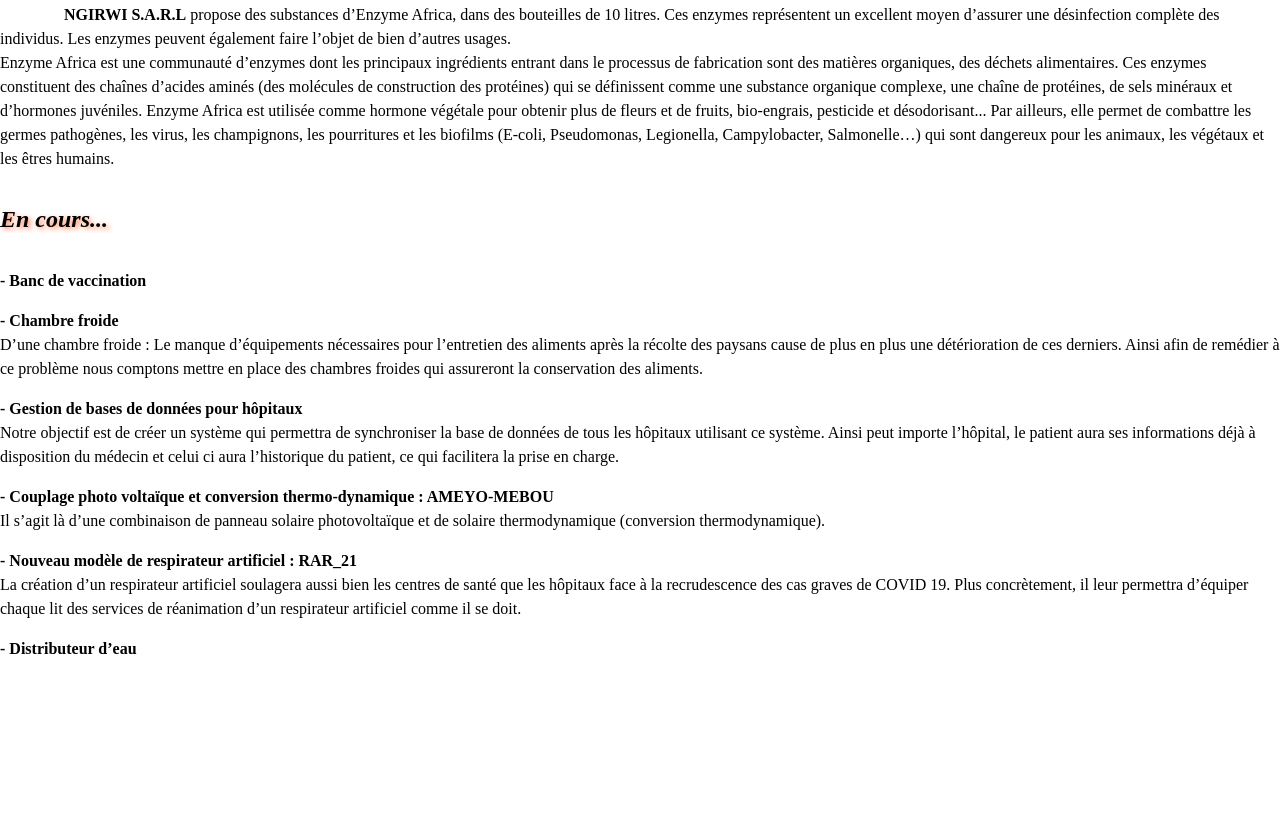
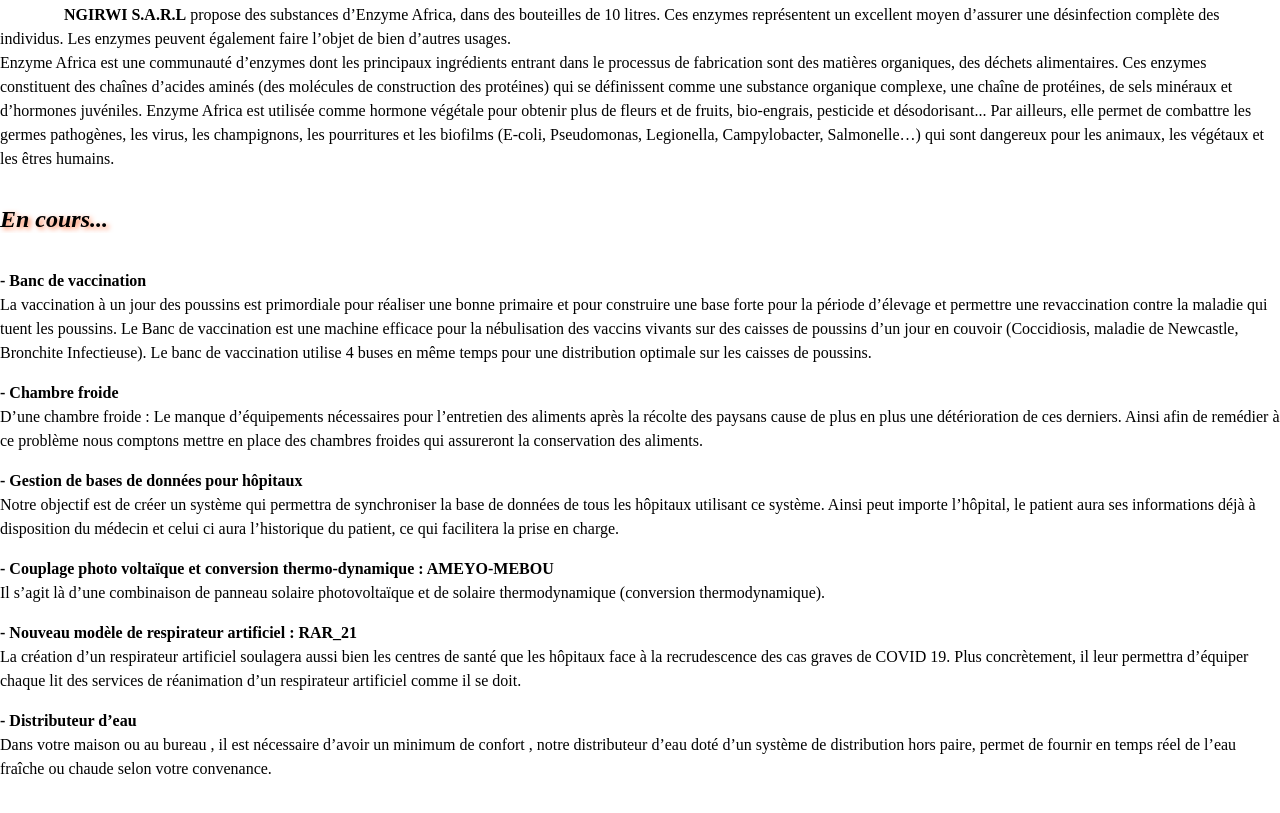
Before and after one commit to NGIRWI-SARL/NGIRWI-SARL, a plain HTML site: page produits.html in a window 1280 px wide. Shown: the part 533-1346 px from the top of the page. Before the commit the page ends 1226 px from the top, so only its background shows below. Drawn offline with Linux system fonts and the light colour scheme.

Commit message:
Update produits.html

```diff
--- a/produits.html
+++ b/produits.html
@@ -39,7 +39,9 @@
 
 			<p>
 				<b>-	Banc de vaccination</b> <br>
-
+			La vaccination à un jour des poussins est primordiale pour réaliser une bonne primaire et pour construire une base forte pour la période d’élevage et permettre une  revaccination contre la maladie qui tuent les poussins.
+			Le Banc de vaccination  est une machine efficace pour la nébulisation des vaccins vivants sur des caisses de poussins d’un jour en couvoir (Coccidiosis, maladie de Newcastle, Bronchite Infectieuse).
+			Le banc de vaccination utilise 4 buses en même temps pour une distribution optimale sur les caisses de poussins.
 			</p>
 
 			<p>
@@ -63,6 +65,7 @@
 			</p>
 			<p>
 				<b>-	Distributeur d’eau </b><br>
+			Dans votre maison ou au bureau , il est nécessaire d’avoir un minimum de confort , notre distributeur d’eau doté d’un système de distribution hors paire, permet de fournir en temps réel de l’eau fraîche ou chaude selon votre convenance.
 			</p>
 
 		</p>
```
